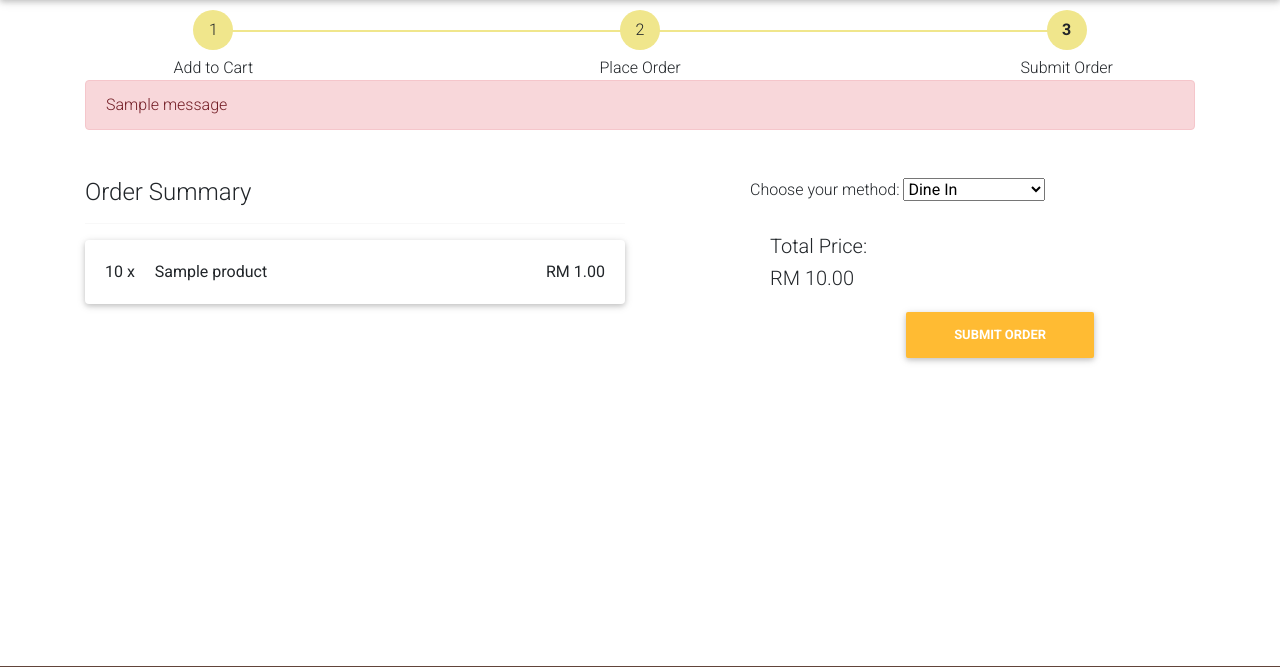
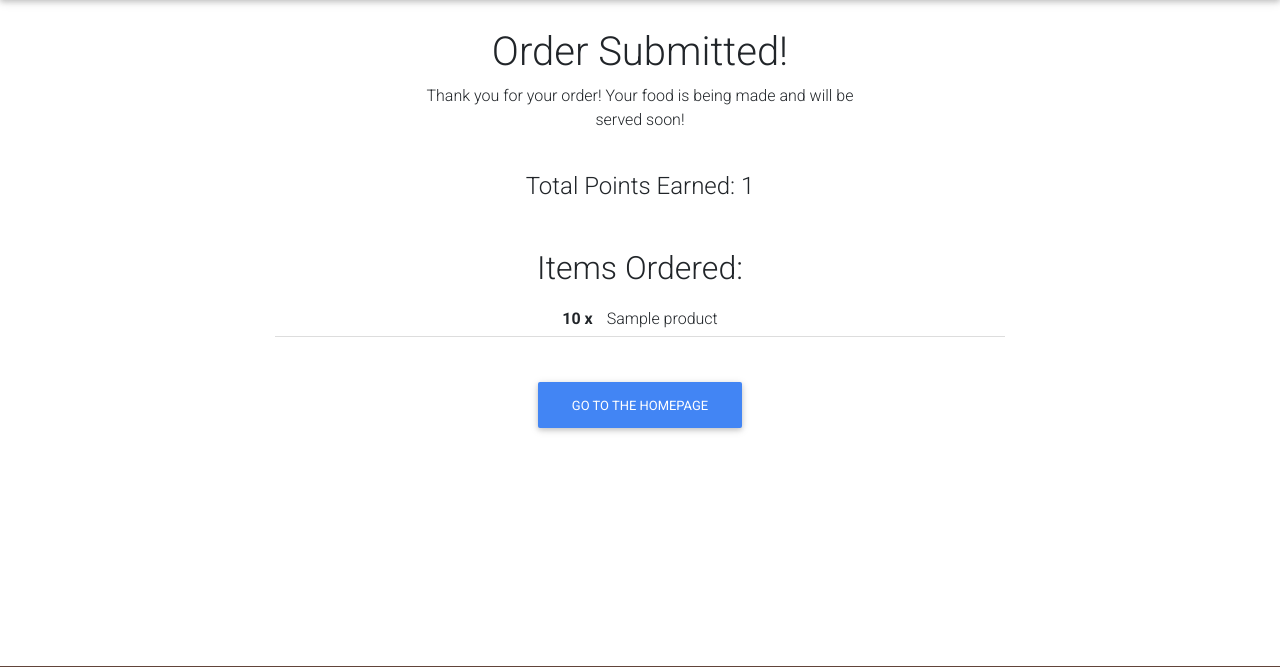
Before and after one commit to YapYuNing08/GitExercise-TT5L-10, a Django app: template deliver/customer/templates/customer/checkout.html in a window 1280 px wide. Shown: the part 80-747 px from the top of the page. Run offline with Django 5.2, Linux system fonts and the light colour scheme; the template is opened without the code that fills it: most values are stand-ins (such as "Sample title", 1, 10 or a date in 2020); one stand-in notice (Sample message) is shown; some libraries are stand-ins or nearby versions.

Commit message:
Update checkout.html css

```diff
--- a/deliver/customer/templates/customer/checkout.html
+++ b/deliver/customer/templates/customer/checkout.html
@@ -1,158 +1,70 @@
 {% extends 'customer/base.html' %}
-{% load static %}
+
 {% block content %}
+<div class="container mb-5">
+    <div class="row justify-content-center mt-1">
+        <div class="col-md-5 col-sm-12 p-4 text-center">
+            <h1>Order Submitted!</h1>
+            <p>Thank you for your order! Your food is being made and will be served soon!</p>
+            <br>
+            <!-- Display total points earned from the current order -->
+            <h4>Total Points Earned: {{ total_points }}</h4>
+        </div>
+    </div>
 
-<div class="stepper-wrapper">
-    <div class="stepper-item completed">
-      <div class="step-counter">1</div>
-      <div class="step-name">Add to Cart</div>
-    </div>
-    <div class="stepper-item completed">
-      <div class="step-counter">2</div>
-      <div class="step-name">Place Order</div>
-    </div>
-    <div class="stepper-item active">
-      <div class="step-counter">3</div>
-      <div class="step-name">Submit Order</div>
-    </div>
-  </div>
-
-  <style>
-    .stepper-wrapper {
-    margin-top: 10px;
-    display: flex;
-    justify-content: space-between;
-    }
-    .stepper-item {
-    position: relative;
-    display: flex;
-    flex-direction: column;
-    align-items: center;
-    flex: 1;
-    }
-    .stepper-item::before {
-    position: absolute;
-    content: "";
-    border-bottom: 2px solid #ccc;
-    width: 100%;
-    top: 20px;
-    left: -50%;
-    z-index: 2;
-    }
-    .stepper-item::after {
-    position: absolute;
-    content: "";
-    border-bottom: 2px solid #ccc;
-    width: 100%;
-    top: 20px;
-    left: 50%;
-    z-index: 2;
-    }
-    .stepper-item .step-counter {
-    position: relative;
-    z-index: 5;
-    display: flex;
-    justify-content: center;
-    align-items: center;
-    width: 40px;
-    height: 40px;
-    border-radius: 50%;
-    background: #ccc;
-    margin-bottom: 6px;
-    }
-    .stepper-item.active .step-counter{
-    font-weight: bold;
-    background-color: khaki;
-    }
-    .stepper-item.completed .step-counter {
-    background-color: khaki;
-    }
-    .stepper-item.completed::after {
-    position: absolute;
-    content: "";
-    border-bottom: 2px solid khaki;
-    width: 100%;
-    top: 20px;
-    left: 50%;
-    z-index: 3;
-    }
-    .stepper-item:first-child::before {
-    content: none;
-    }
-    .stepper-item:last-child::after {
-    content: none;
-    }
-  </style>
-
-
-<div class="container">
-    {% if messages %}
-        {% for msg in messages %}
-        <div class="alert alert-danger" role="alert">
-            {{msg}}
-        </div>
-        {% endfor %}
-    {% endif %}
-
-    <div class="row mt-5">
-        <div class="col-sm-6">
-            <h4>Order Summary</h4>
-            <hr>
-            <form method="post" action="{% url 'order_placed' %}" id="order_form">
-                {% csrf_token %}
-                {% for item in cart_items_with_total %}
-                <div class="card mb-2">
-                    <div class="card-body d-flex justify-content-between">
-                        <span>{{ item.quantity }} x</span> &nbsp; &nbsp; &nbsp;
-                        <span class="product-title">{{ item.product.title }}</span>
-                        <span class="product-price">RM {{ item.total_price|floatformat:2 }}</span>
-                    </div>
-                    <!-- Add hidden input fields for each item and its quantity -->
-                    <input type="hidden" name="product_id_{{ forloop.counter }}" value="{{ item.product.id }}">
-                    <input type="hidden" name="quantity_{{ forloop.counter }}" value="{{ item.quantity }}">
-                </div>
-                {% endfor %}
-            </form>
-        </div>
-
-        <div class="col-sm-4 offset-sm-1">
-            <div>
-            <label for="method">Choose your method: </label>
-                <select>
-                    <option>Dine In</option>
-                    <option>Pick Up</option>
-                    <option>Cash On Delivery</option>
-                </select>
+    <div class="row justify-content-center mt-3">
+        <div class="col-md-8 col-sm-12 text-center">
+            <h2>Items Ordered: </h2>
+            <div class="ordered-items">
+                {% if ordered_items %}
+                    {% for item in ordered_items %}
+                        <div class="ordered-item">
+                            <span class="quantity">{{ item.quantity }} x</span>
+                            <span class="product-title">{{ item.product.title }}</span>
+                            <!-- <span class="product-price">RM {{ item.total_price|floatformat:2 }}</span> -->
+                        </div>
+                    {% endfor %}
+                {% else %}
+                <p class="text-muted">No items in your order.</p>
+                {% endif %}
             </div>
             <br>
-
-                <div class="form-check mb-3">
-                    <h5>Total Price: </h5>
-                    <h5>RM {{ totalamount|floatformat:2 }}</h5>
-                </div>
-                <div class="text-end">
-                    <button type="submit" form="order_form" class="btn btn-warning px-5 fw-bold">Submit Order</button>
-                </div>
-            </form>
+            <a href="{% url 'about' %}" class="btn btn-primary">Go to the homepage</a>
         </div>
     </div>
 </div>
+
 <style>
+.ordered-item {
+    display: inline-block;
+    justify-content: space-between;
+    align-items: center;
+    width: 100%;
+    margin-bottom: 15px;
+    border-bottom: 1px solid #ddd;
+    padding-bottom: 5px;
+}
 
-    .card-body {
-        display: flex;
-        justify-content: space-between;
-        align-items: center;
-    }
+.quantity {
+    font-weight: bold;
+    width: 100px;
+    text-align: left;
+}
 
-    .product-title {
-        flex-grow: 1
-    }
+.product-title {
+    flex-grow: 1;
+    margin-left: 10px;
+    display: inline-block;
+    vertical-align: top;
+}
 
-    .product-price {
-        text-align: right;
-        min-width: 100px; /* Adjust as needed */
-    }
+.ordered-items {
+    margin-top: 20px;
+}
+
+/* Style for the 'No items in your order' message */
+.text-muted {
+    font-style: italic;
+}
 </style>
-
 {% endblock content %}
```
